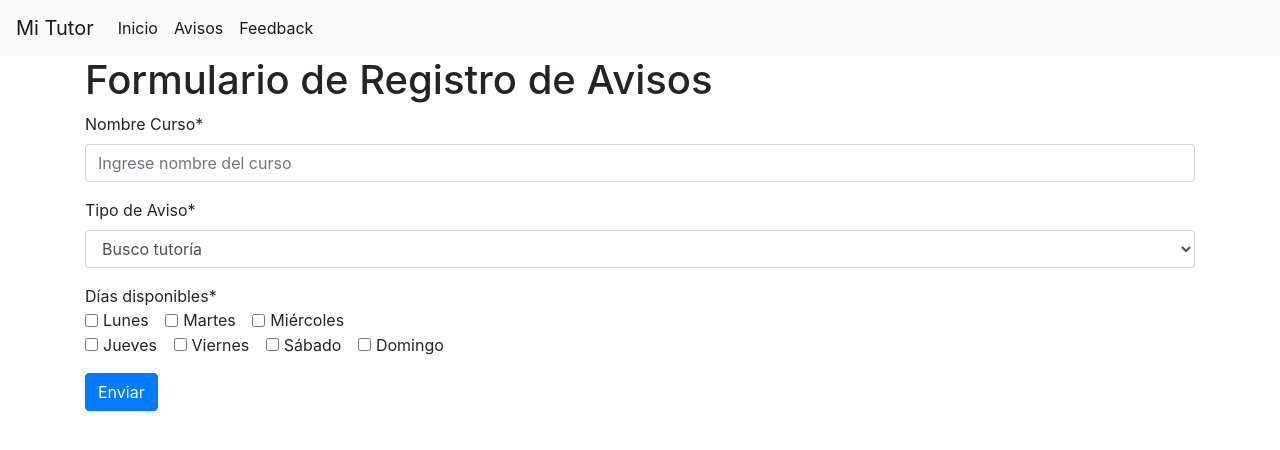
After one commit to IN3501/tarea-2-grupo-02, a Django app: page /agregarAviso/ in a window 1280 px wide. The commit adds this page. Shown: the top 450 px of the page. Run offline with Django 3.2, Linux system fonts and the light colour scheme; some libraries are stand-ins or nearby versions.

Commit message:
Agregar más vistas

```diff
--- /dev/null
+++ b/T2G02/MiApp/templates/formAgregarAviso.html
@@ -0,0 +1,73 @@
+{% extends 'navbar.html' %}
+
+{% block title %}
+    Agregar Aviso
+{% endblock title %}
+
+{% block content %}
+    <div id="aviso" class="container">
+        <h1>Formulario de Registro de Avisos</h1>
+
+        <form action="{% url 'avisos' %}" autocomplete="off" method="post">
+            {% csrf_token %}
+            <div class="form-group">
+                <label for="inputText">Nombre Curso*</label>
+                <input type="text" class="form-control" id="inputText" placeholder="Ingrese nombre del curso"
+                       name="inputText" required>
+
+            </div>
+            <div class="form-group">
+                <label for="type">Tipo de Aviso*</label>
+                <select class="form-control" id="type" name="type">
+                    <option value="Busco">Busco tutoría</option>
+                    <option value="Ofresco">Ofresco tutoría</option>
+                </select>
+            </div>
+            Días disponibles*
+            <div class="form-group">
+                <div class="form-check form-check-inline">
+                    <input type="checkbox" class="form-check-input" id="exampleCheck1" name="day" value="Lunes">
+                    <label class="form-check-label" for="exampleCheck1">Lunes</label>
+                </div>
+
+
+                <div class="form-check form-check-inline">
+                    <input type="checkbox" class="form-check-input" id="exampleCheck2" name="day" value="Martes">
+                    <label class="form-check-label" for="exampleCheck2">Martes</label>
+                </div>
+
+                <div class="form-check form-check-inline">
+                    <input type="checkbox" class="form-check-input" id="exampleCheck3" name="day" value="Miércoles">
+                    <label class="form-check-label" for="exampleCheck3">Miércoles</label>
+                </div>
+
+                <div class="form-group">
+                    <div class="form-check form-check-inline">
+                        <input type="checkbox" class="form-check-input" id="exampleCheck1" name="day" value="Jueves">
+                        <label class="form-check-label" for="exampleCheck1">Jueves</label>
+                    </div>
+
+
+                    <div class="form-check form-check-inline">
+                        <input type="checkbox" class="form-check-input" id="exampleCheck2" name="day" value="Viernes">
+                        <label class="form-check-label" for="exampleCheck2">Viernes</label>
+                    </div>
+
+                    <div class="form-check form-check-inline">
+                        <input type="checkbox" class="form-check-input" id="exampleCheck3" name="day" value="Sábado">
+                        <label class="form-check-label" for="exampleCheck3">Sábado</label>
+                    </div>
+
+                    <div class="form-check form-check-inline">
+                        <input type="checkbox" class="form-check-input" id="exampleCheck3" name="day" value="Domingo">
+                        <label class="form-check-label" for="exampleCheck3">Domingo</label>
+                    </div>
+                </div>
+                <div class="form-group">
+                    <button type="submit" class="btn btn-primary">Enviar</button>
+                </div>
+        </form>
+
+    </div>
+
+{% endblock content %}
--- a/T2G02/MiApp/templates/home.html
+++ b/T2G02/MiApp/templates/home.html
@@ -5,6 +5,8 @@ Inicio
 {% endblock title %}
 
 {% block content %}
-Bienvenide al curso
-
+{% if name %}
+    Bienvenido
+{{ name }}
+    {% endif %}
 {% endblock content %}
--- a/T2G02/MiApp/urls.py
+++ b/T2G02/MiApp/urls.py
@@ -2,11 +2,13 @@ from django.contrib import admin
 from django.urls import path
 from .views import *
 urlpatterns = [
-    path('', index, name='index'),
-    path('pestaña/', pestaña ,name='pestaña'),
-    path('inputs/', inputs, name='inputs'),
-    path('formulario/', form, name='form'),
+    path('', login, name='login'),
+    path('index/', index, name='index'),
+    path('avisos/', avisos, name='avisos'),
     path('registrarse/', registrarse, name='registrarse'),
     path('exitoCrearCuenta/', exitoCrearCuenta, name='exitoCrearCuenta'),
+    path('agregarAviso/', agregarAviso, name='agregarAviso'),
+    path('feedback/', feedback, name='feedback'),
+    path('exitofeedback/', exitoFeedback, name='exitofeedback'),
 
 ]
--- a/T2G02/MiApp/views.py
+++ b/T2G02/MiApp/views.py
@@ -1,35 +1,69 @@
 from django.shortcuts import render
+
 
 # Create your views here.
 def index(request):
-	return render(request, 'home.html')
+    if request is not None:
+        if request.method == 'POST':
+            if 'inputText' and 'password':
+                nombre = request.POST['inputText']
+                if nombre:
+                    return render(request, 'home.html',
+                                  {'name': nombre}
+                                   )
+    return render(request, 'home.html')
+def login(request):
+    return render(request, 'login.html')
+def avisos(request):
+    if request.method == 'POST':
+        name = request.POST['inputText']
+        type = request.POST['type']
+        day = request.POST.getlist("day")
+        s = ", "
+        if name and type and day:
+            return render(request, 'avisos.html',
+                          {'name': name,
+                           'type':type,
+                           'day':s.join(day)
+                           })
+    return render(request, 'avisos.html')
 
-def pestaña(request):
-	return render(request, 'pestaña.html')
-
-def inputs(request):
-	return render(request, 'inputs.html')
-
-def form(request):
-	return render(request, 'form.html')
 
 def registrarse(request):
-	if request.method == 'POST':
-		return render(request, 'mensajeDeExito.html')
-	else:
-		return render(request, 'formNuevaCuenta.html')
+    if request.method == 'POST':
+        return render(request, 'mensajeDeExito.html')
+    else:
+        return render(request, 'formNuevaCuenta.html')
+def feedback(request):
+    return render(request,'formulariotarea2.html')
+def exitoFeedback(request):
+    if request is not None:
+        if request.method == 'POST':
+            if 'inputText' and 'inputEmail' and 'inputPassword':
+                nombre = request.POST['inputText']
+                materia = request.POST['materia']
+                descripcion = request.POST['descripcion']
+                if nombre and materia and descripcion:
+                    mensaje = "Hemos enviado tu feedback a " + nombre + ", con quien tuviste clases de  " + \
+                              materia+" con el siguiente comentario "+descripcion
+                    return render(request, 'mensajeDeExitoLogOut.html',
+                                  {'titleMessage': "Feedback enviado con exito",
+                                   'message': mensaje})
+    return render(request,'formulariotarea2.html')
 
 def exitoCrearCuenta(request):
-	if request is not None:
-		if request.method =='POST':
-			if 'inputText' and 'inputEmail' and 'inputPassword':
-				nombre =request.POST['inputText']
-				email =request.POST['inputEmail']
-				password = request.POST['inputPassword']
-				if nombre and email and password:
-					mensaje="Felicidades "+nombre+", se ha creado tu cuenta con el correo " + email
-					return render(request, 'mensajeDeExitoLogOut.html',
-								  {'titleMessage':"Cuenta creada con exito",
-									  'message': mensaje})
+    if request is not None:
+        if request.method == 'POST':
+            if 'inputText' and 'inputEmail' and 'inputPassword':
+                nombre = request.POST['inputText']
+                email = request.POST['inputEmail']
+                password = request.POST['inputPassword']
+                if nombre and email and password:
+                    mensaje = "Felicidades " + nombre + ", se ha creado tu cuenta con el correo " + email
+                    return render(request, 'mensajeDeExitoLogOut.html',
+                                  {'titleMessage': "Cuenta creada con exito",
+                                   'message': mensaje})
 
-	return render(request, 'formNuevaCuenta.html')
+    return render(request, 'formNuevaCuenta.html')
+def agregarAviso(request):
+    return render(request, 'formAgregarAviso.html')
--- a/T2G02/templates/menuLogOut.html
+++ b/T2G02/templates/menuLogOut.html
@@ -1,5 +1,5 @@
         <li class="nav-item active">
-          <a class="nav-link" href="{% url 'index' %}">Inicio</a>
-        </li>
+          <a class="nav-link" href="{% url 'login' %}">Iniciar Sesión</a>
         <li class="nav-item active">
           <a class="nav-link" href="{% url 'registrarse' %}">Crear Cuenta</a>
+                    </li>
--- a/T2G02/templates/navbar.html
+++ b/T2G02/templates/navbar.html
@@ -13,13 +13,10 @@
           <a class="nav-link" href="{% url 'index' %}">Inicio</a>
         </li>
         <li class="nav-item active">
-          <a class="nav-link" href="{% url 'inputs' %}">Inputs</a>
+          <a class="nav-link" href="{% url 'avisos' %}">Avisos</a>
         </li>
-        <li class="nav-item active">
-          <a class="nav-link" href="{% url 'form' %}">Formulario</a>
-        </li>
-        <li class="nav-item active">
-          <a class="nav-link" href="{% url 'registrarse' %}">Registrate!</a>
+            <li class="nav-item active">
+          <a class="nav-link" href="{% url 'feedback' %}">Feedback</a>
         </li>
         {% endblock menu %}
       </ul>
```
Also changed, not shown: T2G02/MiApp/templates/avisos.html (added, +82 -0 lines), T2G02/MiApp/templates/inputs.html (deleted, +0 -112 lines), T2G02/templates/formulariotarea2.html (added, +46 -0 lines), T2G02/templates/login.html (added, +38 -0 lines), formulariotarea2.html (deleted, +0 -45 lines).
